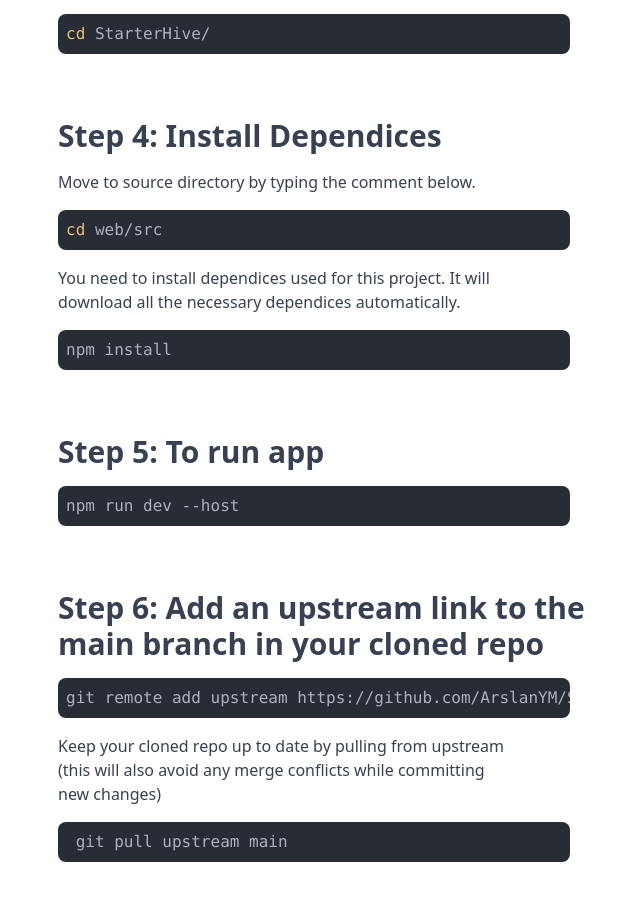
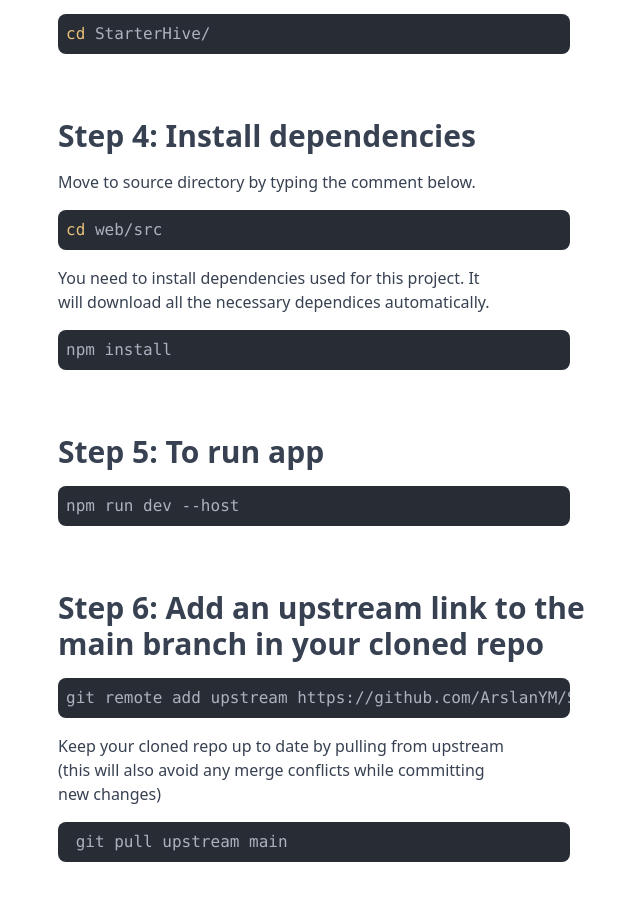
Before and after one commit to ArslanYM/StarterHive, a React (Vite) app in the folder web/: page /Docs in a window 1280 px wide. Shown: the part 1206-2106 px from the top of the page, without its empty margins (102-742 px from the left). Built offline with nearby package versions, Linux system fonts and the light colour scheme.

Commit message:
corrected spelling mistakes

```diff
--- a/web/src/pages/Docs/Guide.jsx
+++ b/web/src/pages/Docs/Guide.jsx
@@ -78,7 +78,7 @@ const Guide = () => {
         {/* Step 4 */}
         <div className="space-y-4">
           <h2 className={`text-3xl font-semibold ${theme.text_Color}`}>
-            Step 4: Install Dependices
+            Step 4: Install dependencies
           </h2>
           <p className={`max-w-md ${theme.text_Color}`}>
               Move to source directory by typing the comment below.
@@ -86,7 +86,7 @@ const Guide = () => {
 
           <Code>cd web/src</Code>
           <p className={`max-w-md ${theme.text_Color}`}>
-              You need to install dependices used for this project. It will download all the necessary dependices automatically.
+              You need to install dependencies used for this project. It will download all the necessary dependices automatically.
             </p>
             <Code>npm install</Code>
         </div>
```
